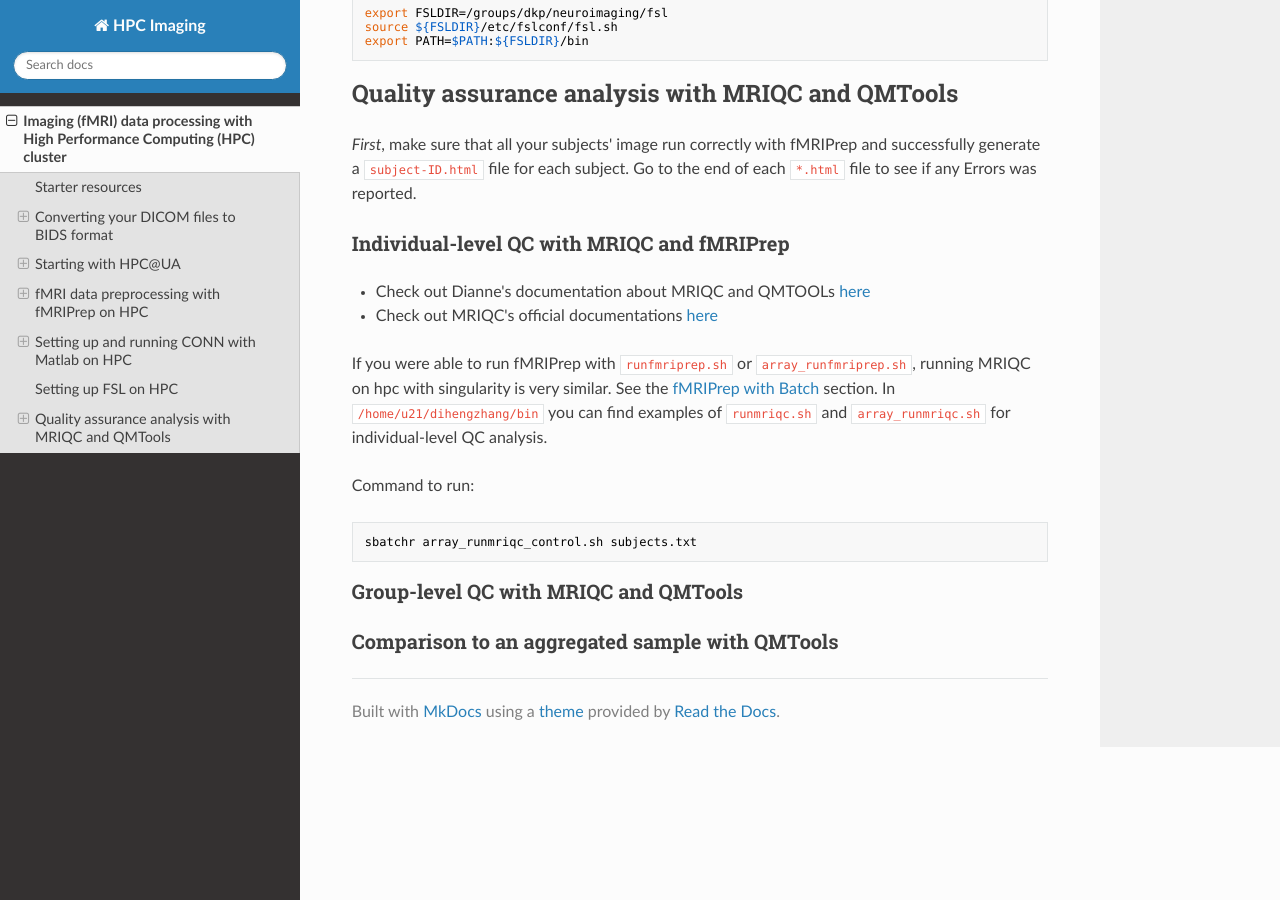
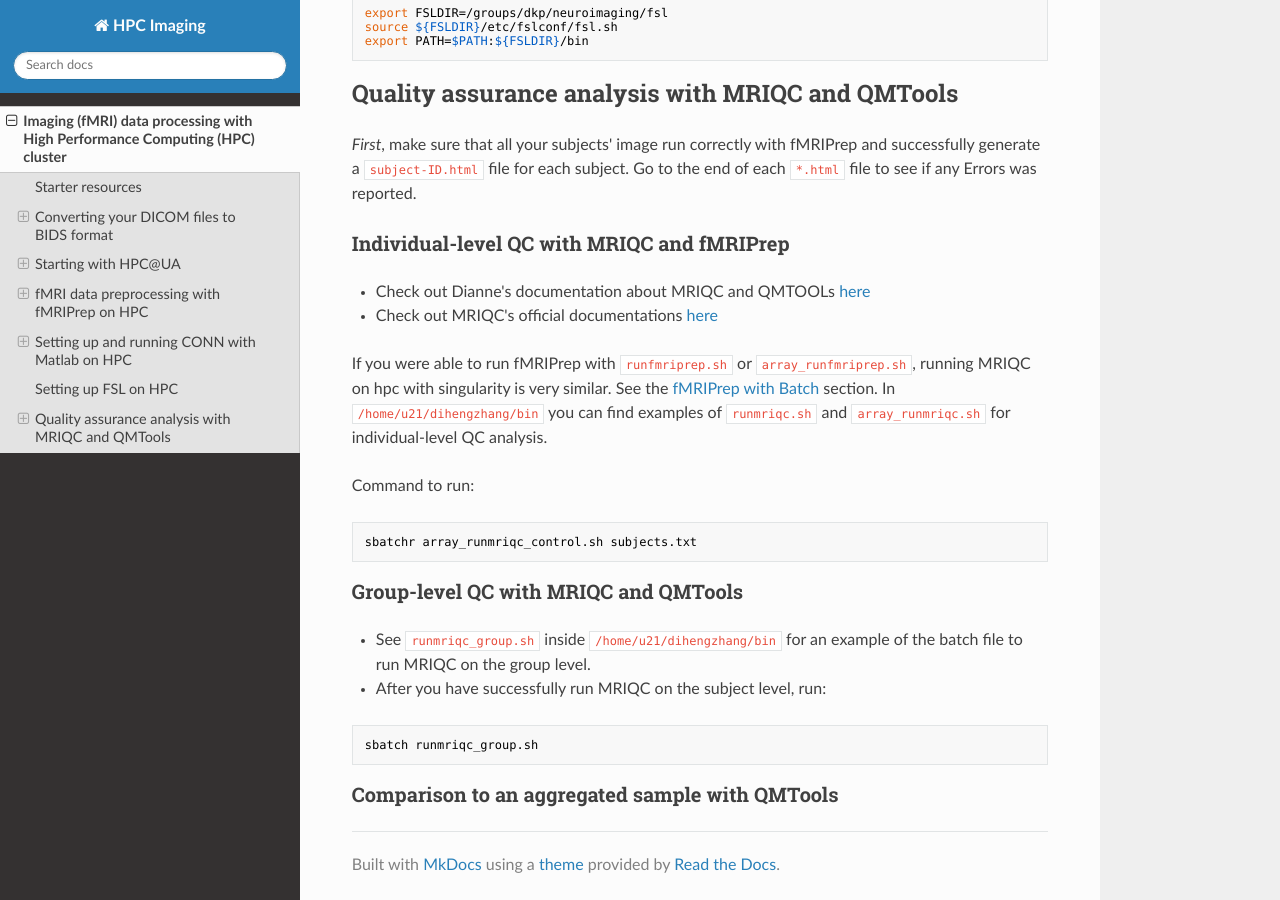
Before and after one commit to Diheng/HPC_imaging, an MkDocs documentation site: the page built from docs/index.md, in a window 1280 px wide and 900 px high, scrolled down 8483 px. Built offline with MkDocs 1.6.1, drawn with Linux system fonts in a browser that asks for light colours; nearby versions of some CDN libraries.

Commit message:
added group-level QC

````diff
--- a/docs/index.md
+++ b/docs/index.md
@@ -369,4 +369,13 @@ sbatchr array_runmriqc_control.sh subjects.txt
 
 ### Group-level QC with MRIQC and QMTools
 
+- See `runmriqc_group.sh` inside `/home/u21/dihengzhang/bin` for an example of
+the batch file to run MRIQC on the group level.
+
+- After you have successfully run MRIQC on the subject level, run:
+
+```
+sbatch runmriqc_group.sh
+```
+
 ### Comparison to an aggregated sample with QMTools
````
